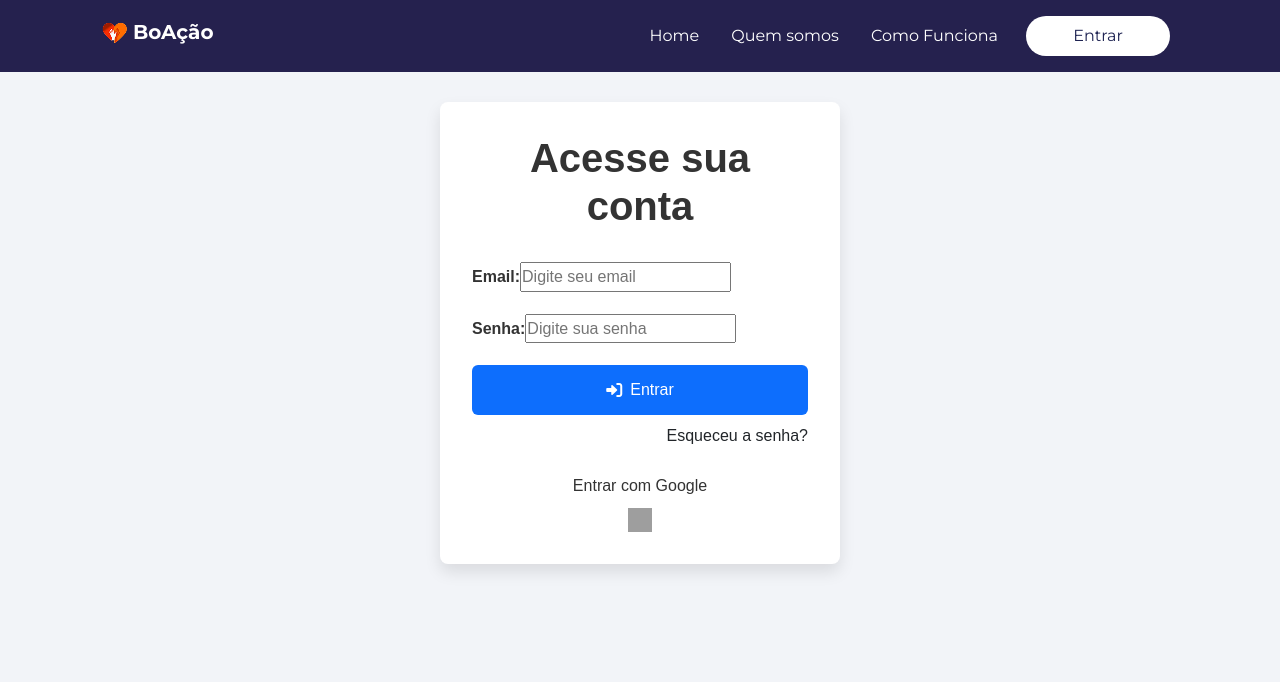
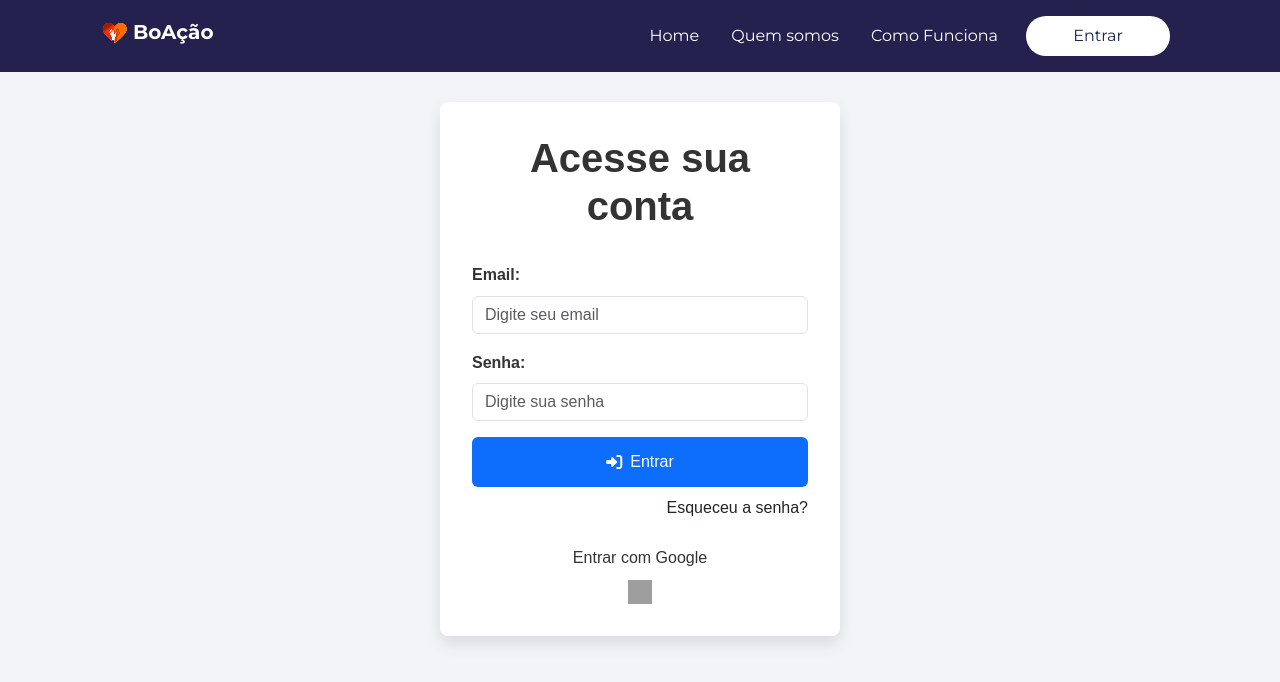
Before and after one commit to Dev-HideyukiTakahashi/bootcamp-impacta, an Angular app in the folder frontend/: page /login in a window 1280 px wide. Shown: the top 682 px of the page. Built offline with nearby package versions, Linux system fonts and the light colour scheme; grey boxes are pictures that could not be loaded.

Commit message:
Estilização nos Inputs de login

```diff
--- a/frontend/src/app/features/login/login.component.html
+++ b/frontend/src/app/features/login/login.component.html
@@ -14,6 +14,7 @@
               [(ngModel)]="loginModel.username"
               name="username"
               placeholder="Digite seu email"
+              class="form-control"
               required
             />
           </div>
@@ -25,6 +26,7 @@
               [(ngModel)]="loginModel.password"
               name="password"
               placeholder="Digite sua senha"
+              class="form-control"
               required
             />
           </div>
```
